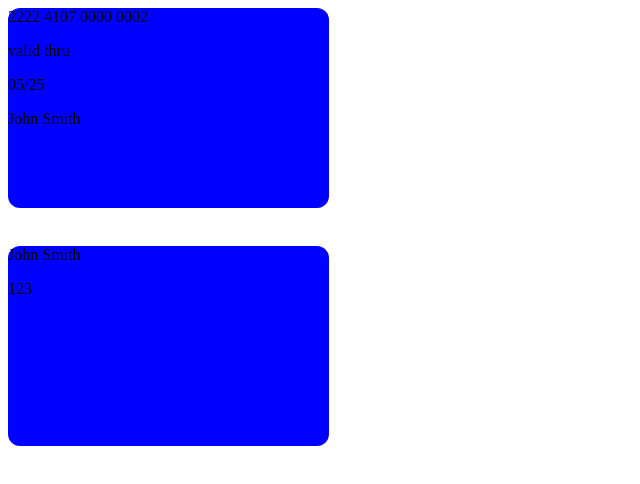
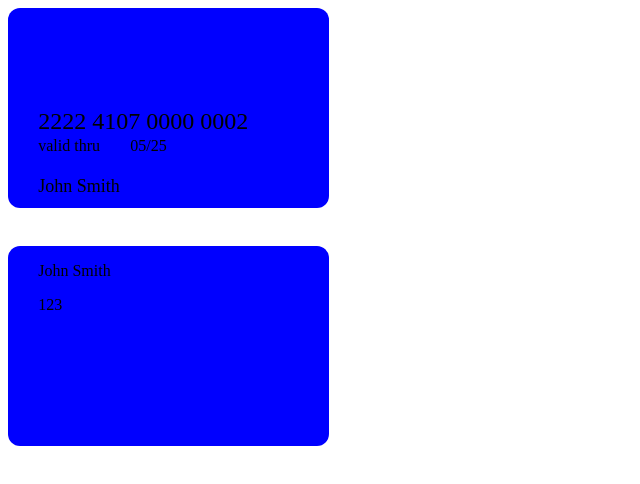
Before and after one commit to MasterCoderx/credit-card, a plain HTML site: page index.html in a window 1280 px wide. Shown: the whole page, without its empty margins (0-640 px from the left). Drawn offline with Linux system fonts and the light colour scheme.

Commit message:
Realigned text on the front of the credit card

```diff
--- a/styles.css
+++ b/styles.css
@@ -3,6 +3,27 @@
     height: 53mm;
     border-radius: 3.18mm;
     background-color: blue;
+    line-height: 0.4;
+    display: flex;
+    flex-direction: column;
+    justify-content: flex-end;
+}
+.number, .name, p {
+    margin-left: 8mm;
+}
+.credit-card.credit-card-front .name {
+    font-size: large;
+}
+.credit-card.credit-card-front > .number {
+    font-size: x-large;
+}
+.credit-card.credit-card-front .information-wrapper:nth-child(1) {
+   column-fill: auto;
+}
+.credit-card.credit-card-front > .information-wrapper {
+    display: flex;
+    flex-direction: row;
+    justify-content: flex-start;
 }
 .credit-card.credit-card-back {
     margin-top: 10mm;
@@ -10,4 +31,6 @@
     height: 53mm;
     border-radius: 3.18mm;
     background-color: blue;
+    display: flex;
+    flex-direction: column;
 }
```
